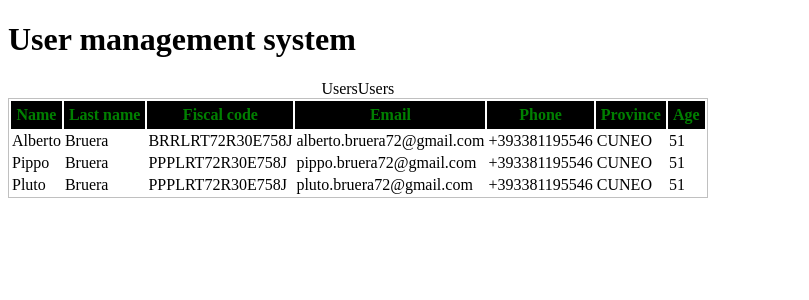
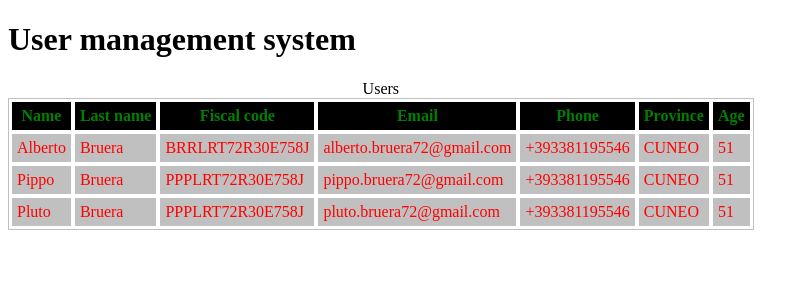
Before and after one commit to albertobruera/UserManager, an Angular app: page / in a window 1280 px wide. Shown: the top 300 px of the page, without its empty margins (0-809 px from the left). Built offline with nearby package versions, Linux system fonts and the light colour scheme.

Commit message:
ngfor example

```diff
--- a/src/app/users/users.component.css
+++ b/src/app/users/users.component.css
@@ -1,8 +1,16 @@
 table {
   border: 1px solid #c0c0c0;
+}
+th, td {
+  padding: 5px;
+  border: 1px solid white;
 }
 th {
   color: green;
   background-color: black;
   padding: 5px;
 }
+td {
+  background: silver;
+  color: red;
+}
--- a/src/app/users/users.component.html
+++ b/src/app/users/users.component.html
@@ -1,5 +1,5 @@
 <table>
-  <caption>{{title}}Users</caption>
+  <caption>{{title}}</caption>
   <tr>
      <th>Name</th>
      <th>Last name</th>
```
